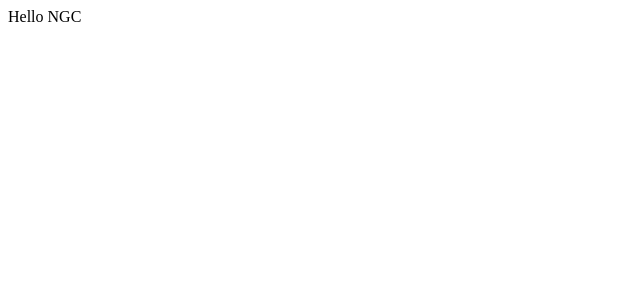
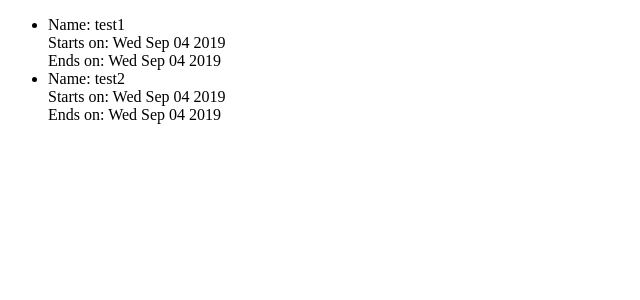
Before and after one commit to NextGenConf/WebApp, a React app: page /conference/1 in a window 1280 px wide. Shown: the top 300 px of the page, without its empty margins (0-640 px from the left). Built offline with nearby package versions, Linux system fonts and the light colour scheme.

Commit message:
Add a basic component structure

```diff
--- a/src/App.tsx
+++ b/src/App.tsx
@@ -1,10 +1,26 @@
 import * as React from "react";
+import { ConferenceList } from "./components/ConferenceList";
 
 export default class App extends React.Component {
 
     render() {
+        var testData = [
+            {
+                id: 1,
+                name: "test1",
+                start: new Date(),
+                end: new Date()
+            },
+            {
+                id: 2,
+                name: "test2",
+                start: new Date(),
+                end: new Date()
+            }
+        ];
+
         return (
-            <div>Hello NGC</div>
+            <ConferenceList conferences={testData} />
         );
     }
 }
--- /dev/null
+++ b/src/components/ConferenceDetails.tsx
@@ -0,0 +1,14 @@
+import * as React from 'react';
+
+interface ConferenceDetailsProps {
+    name: string;
+    start: Date;
+    end: Date;
+}
+
+export const ConferenceDetails: React.FunctionComponent<ConferenceDetailsProps> = ({ name, start, end }: ConferenceDetailsProps) =>
+    <li>
+        <div>Name: {name}</div>
+        <div>Starts on: {start.toDateString()}</div>
+        <div>Ends on: {end.toDateString()}</div>
+    </li>;
--- /dev/null
+++ b/src/components/ConferenceList.tsx
@@ -0,0 +1,15 @@
+import * as React from "react";
+import { Conference } from "../model/Conference";
+import { ConferenceDetails } from "./ConferenceDetails";
+
+export interface ConferenceListProps {
+    conferences: Conference[];
+}
+
+export const ConferenceList: React.FunctionComponent<ConferenceListProps> = ({ conferences }: ConferenceListProps) => {
+    var conferenceList = conferences.map(function (entry: Conference) {
+        return <ConferenceDetails key={entry.id} name={entry.name} start={entry.start} end={entry.end} />;
+    });
+
+    return <ul>{conferenceList}</ul>;
+};
--- a/src/index.tsx
+++ b/src/index.tsx
@@ -2,4 +2,4 @@ import * as React from "react";
 import * as ReactDOM from 'react-dom';
 import App from "./App";
 
-ReactDOM.render(<App/>, document.getElementById("root"))
+ReactDOM.render(<App />, document.getElementById("root"))
--- /dev/null
+++ b/src/model/Conference.ts
@@ -0,0 +1,6 @@
+export interface Conference {
+    id: number;
+    name: string;
+    start: Date;
+    end: Date;
+};
```
